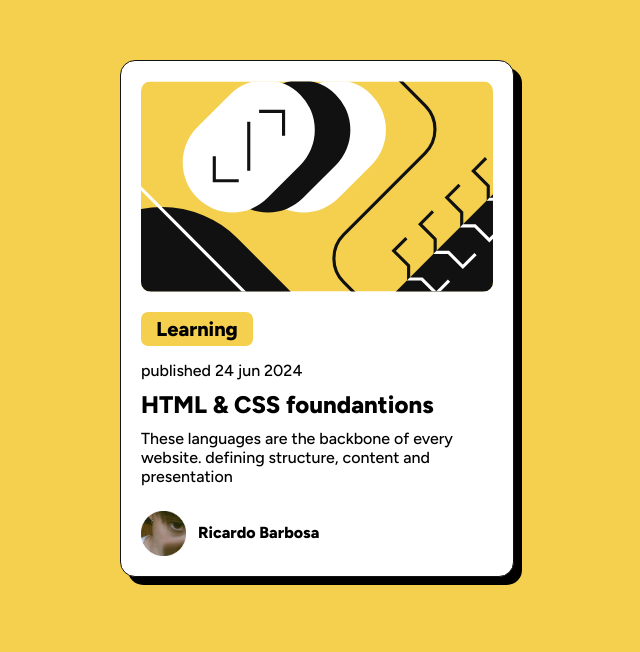
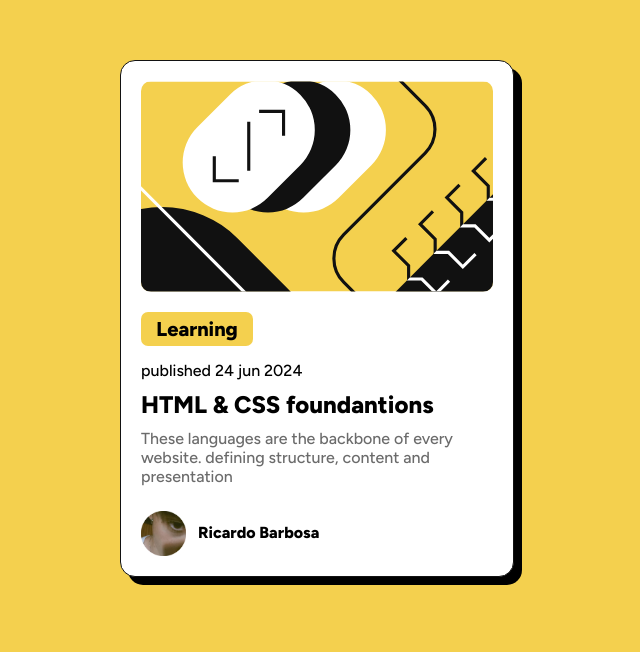
Before and after one commit to Ricardo-Barbosantos/blog-preview-card, a plain HTML site: page index.html in a window 1280 px wide. Shown: the part 148-800 px from the top of the page, without its empty margins (323-963 px from the left). Drawn offline with Linux system fonts and the light colour scheme.

Commit message:
concerted paragraph

```diff
--- a/style.css
+++ b/style.css
@@ -57,6 +57,7 @@ body {
 
 .text-container__p {
     margin-top: 10px;
+    color: var(--Gray500);
 }
 
 .text-container {
```
